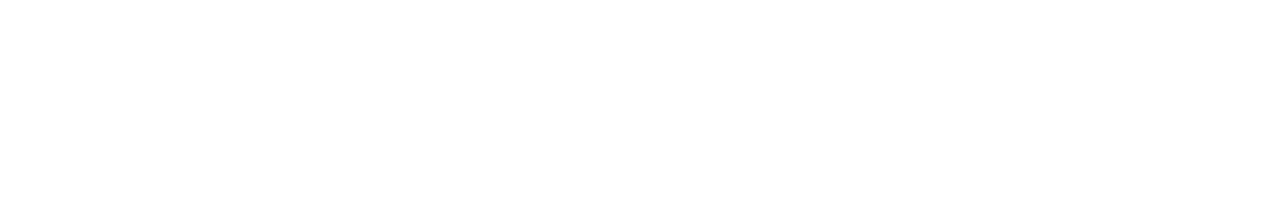
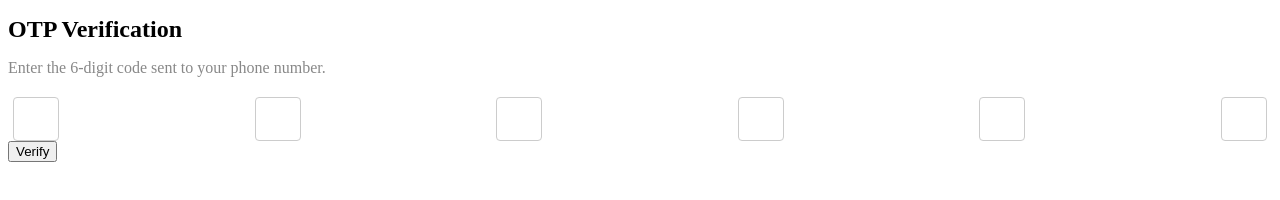
Before and after one commit to acciojob/OTP-Siddhesh-Mali, a website: page main.html in a window 1280 px wide. Drawn offline with Linux system fonts and the light colour scheme.

Commit message:
created a submission

```diff
--- a/main.html
+++ b/main.html
@@ -1,16 +1,25 @@
 <!DOCTYPE html>
+<html lang="en">
+<head>
+  <meta charset="UTF-8">
+  <meta name="viewport" content="width=device-width, initial-scale=1.0">
+  <title>OTP Verification</title>
+  <link rel="stylesheet" href="styles.css"> </head>
+<body>
+  <div class="verification-container">
+    <h1 id="verification_heading">OTP Verification</h1>
+    <p id="verification_subtext">Enter the 6-digit code sent to your phone number.</p>
+    <div class="code-container">
+      <input type="text" class="code" maxlength="1" tabindex="1">
+      <input type="text" class="code" maxlength="1" tabindex="2">
+      <input type="text" class="code" maxlength="1" tabindex="3">
+      <input type="text" class="code" maxlength="1" tabindex="4">
+      <input type="text" class="code" maxlength="1" tabindex="5">
+      <input type="text" class="code" maxlength="1" tabindex="6">
+    </div>
+  </div>
 
-<html>
+  <button>Verify</button>
 
-<head>
-	<link rel="stylesheet" href="styles.css">
-</head>
-
-<body>
-	<!-- the entire body must be written by student -->
-    <script type="text/javascript" src="./script.js">
-</script>
-
-</body>
-
+  <script src="script.js"></script> </body>
 </html>
--- a/script.js
+++ b/script.js
@@ -1 +1,16 @@
 //your JS code here. If required.
+const codeInputs = document.querySelectorAll('.code');
+
+codeInputs.forEach((input, index) => {
+  input.addEventListener('keydown', (event) => {
+    if (event.key === 'Backspace' && input.value === '') {
+      if (index > 0) {
+        codeInputs[index - 1].focus();
+      }
+    } else if (event.key !== 'Backspace' && input.value !== '') {
+      if (index < codeInputs.length - 1) {
+        codeInputs[index + 1].focus();
+      }
+    }
+  });
+});
--- a/styles.css
+++ b/styles.css
@@ -1 +1,39 @@
 /*  your css code here. If applicable */
+CSS
+.verification-container {
+  display: flex;
+  flex-direction: column;
+  align-items: center;
+  padding: 20px;
+}
+
+h1#verification_heading {
+  font-size: 24px;
+  margin-bottom: 10px;
+}
+
+p#verification_subtext {
+  font-size: 16px;
+  color: #888;
+  margin-bottom: 20px;
+}
+
+.code-container {
+  display: flex;
+  justify-content: space-between;
+}
+
+.code {
+  width: 40px;
+  height: 40px;
+  border: 1px solid #ccc;
+  border-radius: 4px;
+  text-align: center;
+  font-size: 18px;
+  margin: 0 5px;
+  outline: none; /* Remove default outline when focusing */
+}
+
+.code:focus {
+  border-color: #007bff; /* Add a highlight when focused */
+}
```
